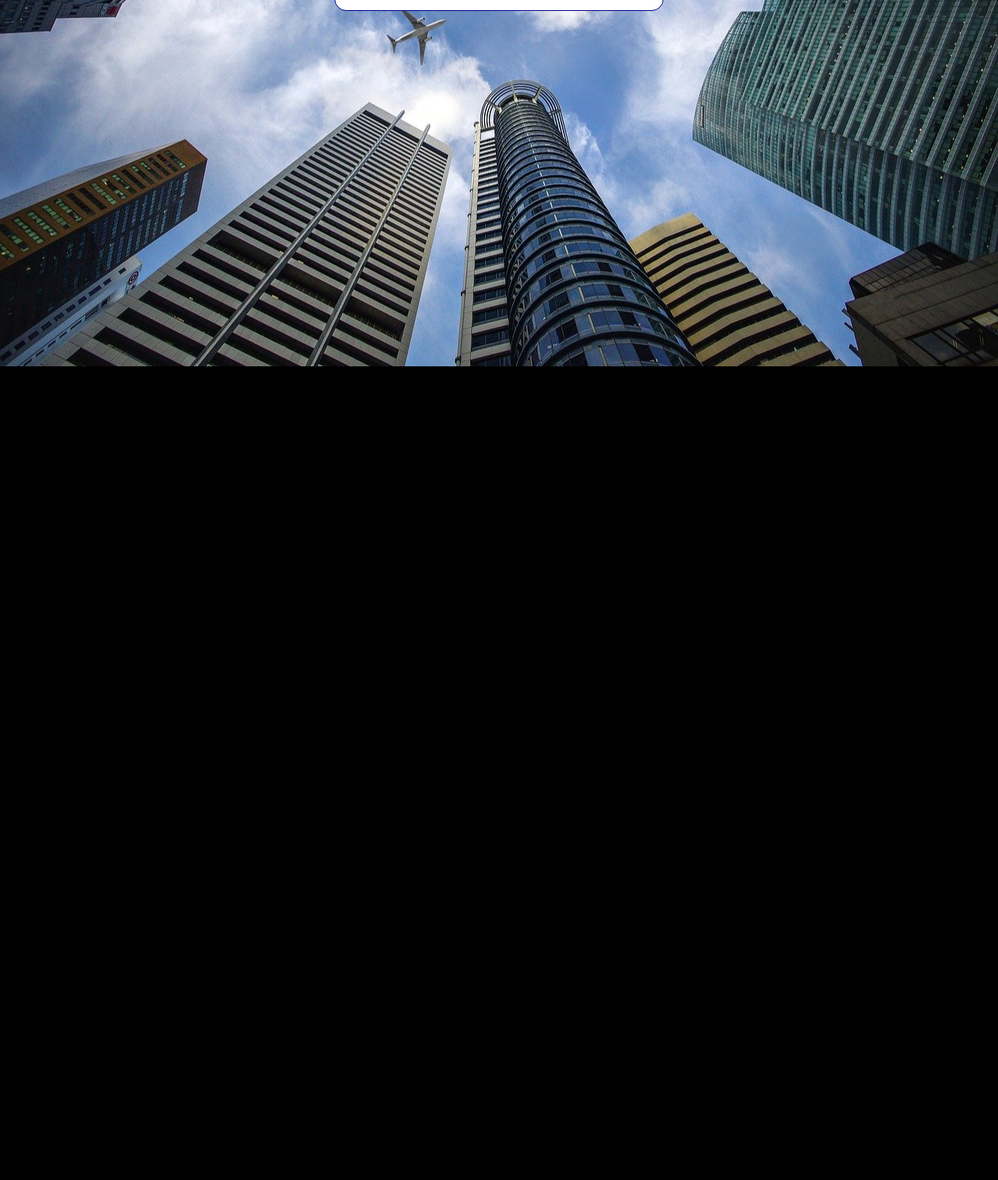
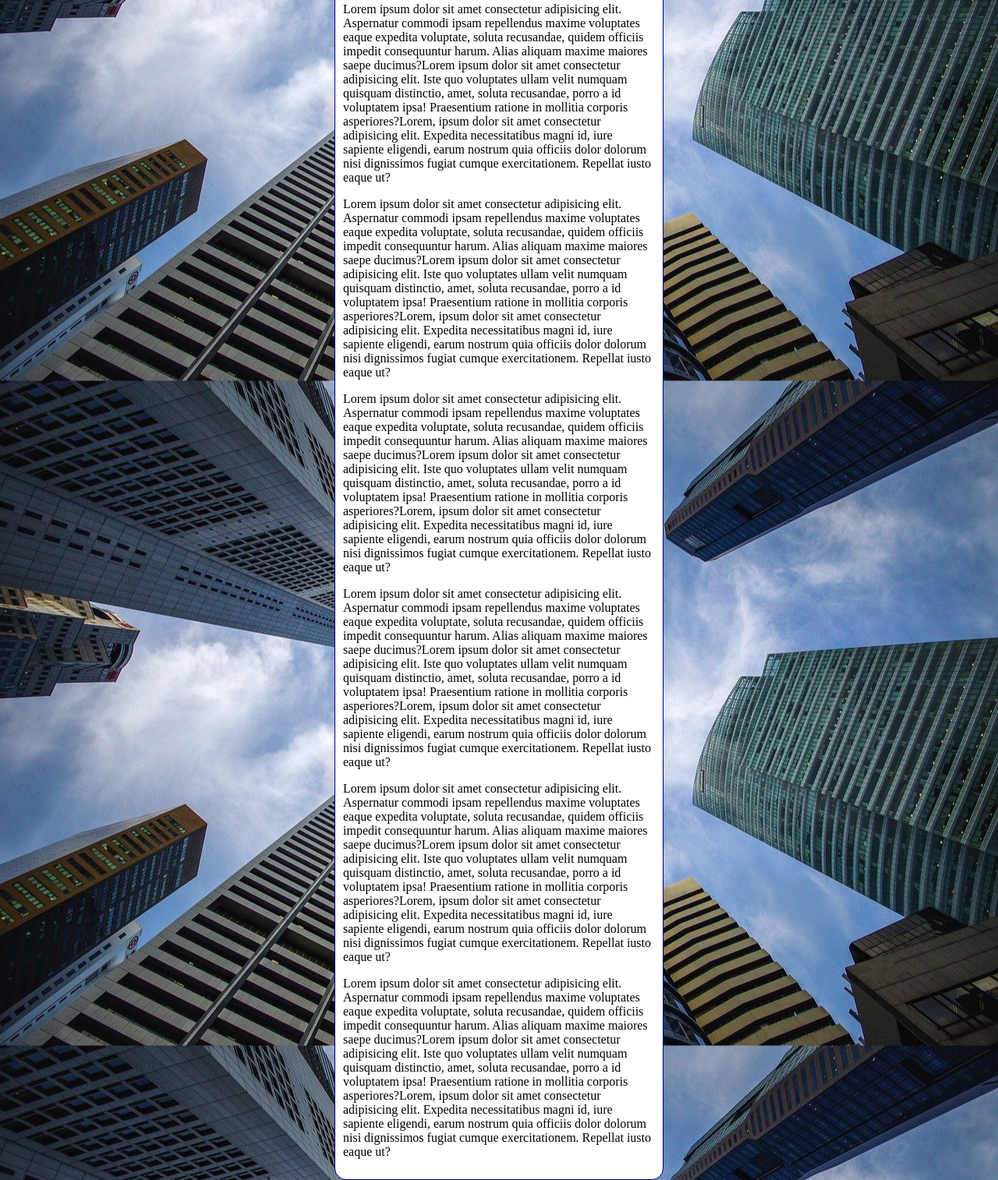
Before and after one commit to Thiagobarretto/html-css, a plain HTML site: page exercicios/ex022/fundo006.html in a window 1280 px wide. Shown: the part 346-1860 px from the top of the page at 78% size. Before the commit the page ends 816 px from the top, so only its background shows below. Drawn offline with Linux system fonts and the light colour scheme.

Commit message:
atualização2

```diff
--- a/exercicios/ex022/fundo006.html
+++ b/exercicios/ex022/fundo006.html
@@ -11,7 +11,7 @@
             background-color: black;
             background-image: url('imagens/wallpaper002.jpg');
             background-position: center center;
-            background-repeat: no-repeat;
+            background-repeat: repeat-y;
             background-size: cover;
         }
 
@@ -29,6 +29,11 @@
     <main>
         <h1>Teste de imagem</h1>
         <p>Lorem ipsum dolor sit amet consectetur adipisicing elit. Aspernatur commodi ipsam repellendus maxime voluptates eaque expedita voluptate, soluta recusandae, quidem officiis impedit consequuntur harum. Alias aliquam maxime maiores saepe ducimus?Lorem ipsum dolor sit amet consectetur adipisicing elit. Iste quo voluptates ullam velit numquam quisquam distinctio, amet, soluta recusandae, porro a id voluptatem ipsa! Praesentium ratione in mollitia corporis asperiores?Lorem, ipsum dolor sit amet consectetur adipisicing elit. Expedita necessitatibus magni id, iure sapiente eligendi, earum nostrum quia officiis dolor dolorum nisi dignissimos fugiat cumque exercitationem. Repellat iusto eaque ut?</p>
+        <p>Lorem ipsum dolor sit amet consectetur adipisicing elit. Aspernatur commodi ipsam repellendus maxime voluptates eaque expedita voluptate, soluta recusandae, quidem officiis impedit consequuntur harum. Alias aliquam maxime maiores saepe ducimus?Lorem ipsum dolor sit amet consectetur adipisicing elit. Iste quo voluptates ullam velit numquam quisquam distinctio, amet, soluta recusandae, porro a id voluptatem ipsa! Praesentium ratione in mollitia corporis asperiores?Lorem, ipsum dolor sit amet consectetur adipisicing elit. Expedita necessitatibus magni id, iure sapiente eligendi, earum nostrum quia officiis dolor dolorum nisi dignissimos fugiat cumque exercitationem. Repellat iusto eaque ut?</p><p>Lorem ipsum dolor sit amet consectetur adipisicing elit. Aspernatur commodi ipsam repellendus maxime voluptates eaque expedita voluptate, soluta recusandae, quidem officiis impedit consequuntur harum. Alias aliquam maxime maiores saepe ducimus?Lorem ipsum dolor sit amet consectetur adipisicing elit. Iste quo voluptates ullam velit numquam quisquam distinctio, amet, soluta recusandae, porro a id voluptatem ipsa! Praesentium ratione in mollitia corporis asperiores?Lorem, ipsum dolor sit amet consectetur adipisicing elit. Expedita necessitatibus magni id, iure sapiente eligendi, earum nostrum quia officiis dolor dolorum nisi dignissimos fugiat cumque exercitationem. Repellat iusto eaque ut?</p>
+        <p>Lorem ipsum dolor sit amet consectetur adipisicing elit. Aspernatur commodi ipsam repellendus maxime voluptates eaque expedita voluptate, soluta recusandae, quidem officiis impedit consequuntur harum. Alias aliquam maxime maiores saepe ducimus?Lorem ipsum dolor sit amet consectetur adipisicing elit. Iste quo voluptates ullam velit numquam quisquam distinctio, amet, soluta recusandae, porro a id voluptatem ipsa! Praesentium ratione in mollitia corporis asperiores?Lorem, ipsum dolor sit amet consectetur adipisicing elit. Expedita necessitatibus magni id, iure sapiente eligendi, earum nostrum quia officiis dolor dolorum nisi dignissimos fugiat cumque exercitationem. Repellat iusto eaque ut?</p>
+        <p>Lorem ipsum dolor sit amet consectetur adipisicing elit. Aspernatur commodi ipsam repellendus maxime voluptates eaque expedita voluptate, soluta recusandae, quidem officiis impedit consequuntur harum. Alias aliquam maxime maiores saepe ducimus?Lorem ipsum dolor sit amet consectetur adipisicing elit. Iste quo voluptates ullam velit numquam quisquam distinctio, amet, soluta recusandae, porro a id voluptatem ipsa! Praesentium ratione in mollitia corporis asperiores?Lorem, ipsum dolor sit amet consectetur adipisicing elit. Expedita necessitatibus magni id, iure sapiente eligendi, earum nostrum quia officiis dolor dolorum nisi dignissimos fugiat cumque exercitationem. Repellat iusto eaque ut?</p>
+        <p>Lorem ipsum dolor sit amet consectetur adipisicing elit. Aspernatur commodi ipsam repellendus maxime voluptates eaque expedita voluptate, soluta recusandae, quidem officiis impedit consequuntur harum. Alias aliquam maxime maiores saepe ducimus?Lorem ipsum dolor sit amet consectetur adipisicing elit. Iste quo voluptates ullam velit numquam quisquam distinctio, amet, soluta recusandae, porro a id voluptatem ipsa! Praesentium ratione in mollitia corporis asperiores?Lorem, ipsum dolor sit amet consectetur adipisicing elit. Expedita necessitatibus magni id, iure sapiente eligendi, earum nostrum quia officiis dolor dolorum nisi dignissimos fugiat cumque exercitationem. Repellat iusto eaque ut?</p>
+        <p>Lorem ipsum dolor sit amet consectetur adipisicing elit. Aspernatur commodi ipsam repellendus maxime voluptates eaque expedita voluptate, soluta recusandae, quidem officiis impedit consequuntur harum. Alias aliquam maxime maiores saepe ducimus?Lorem ipsum dolor sit amet consectetur adipisicing elit. Iste quo voluptates ullam velit numquam quisquam distinctio, amet, soluta recusandae, porro a id voluptatem ipsa! Praesentium ratione in mollitia corporis asperiores?Lorem, ipsum dolor sit amet consectetur adipisicing elit. Expedita necessitatibus magni id, iure sapiente eligendi, earum nostrum quia officiis dolor dolorum nisi dignissimos fugiat cumque exercitationem. Repellat iusto eaque ut?</p>
     </main>
 </body>
 </html>
```
